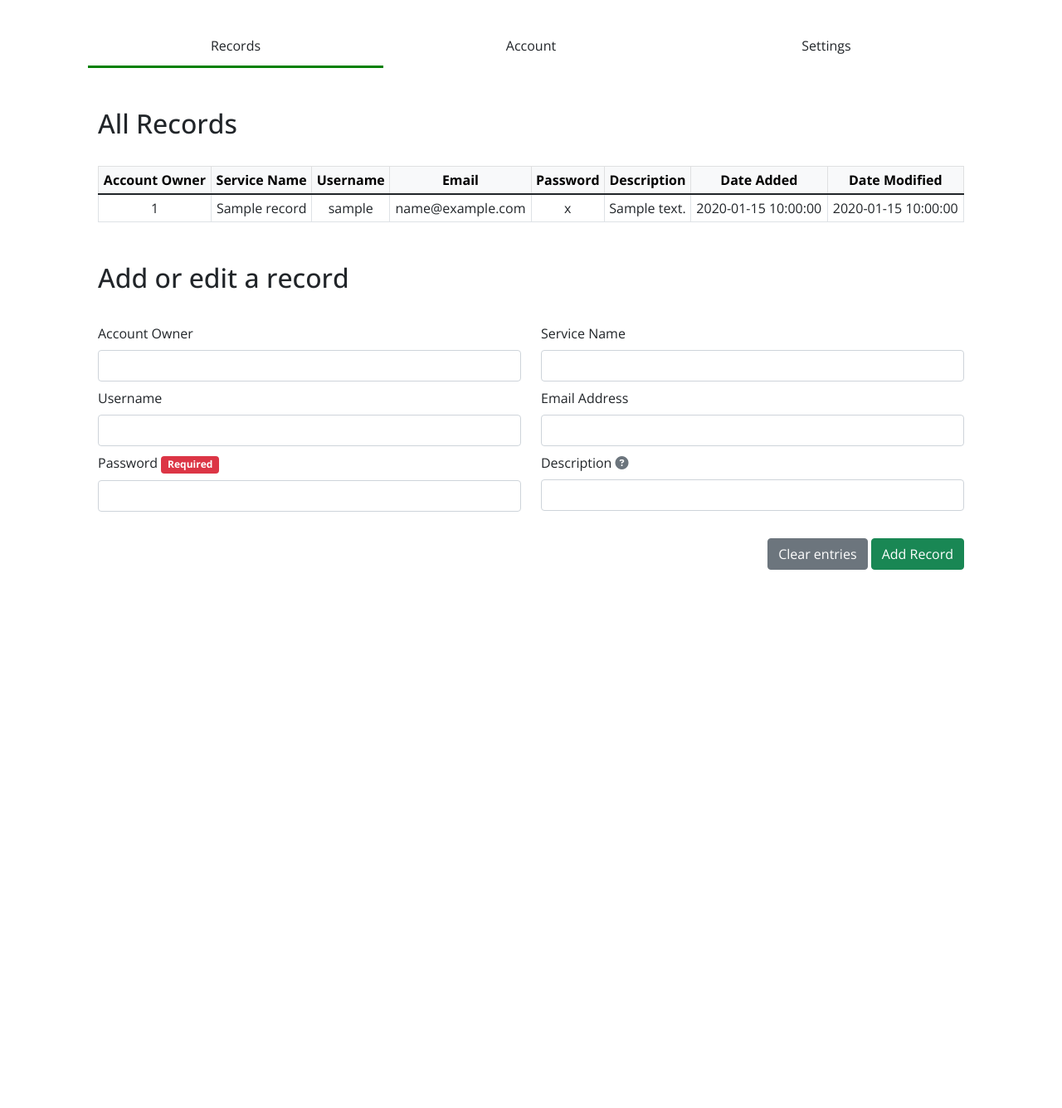
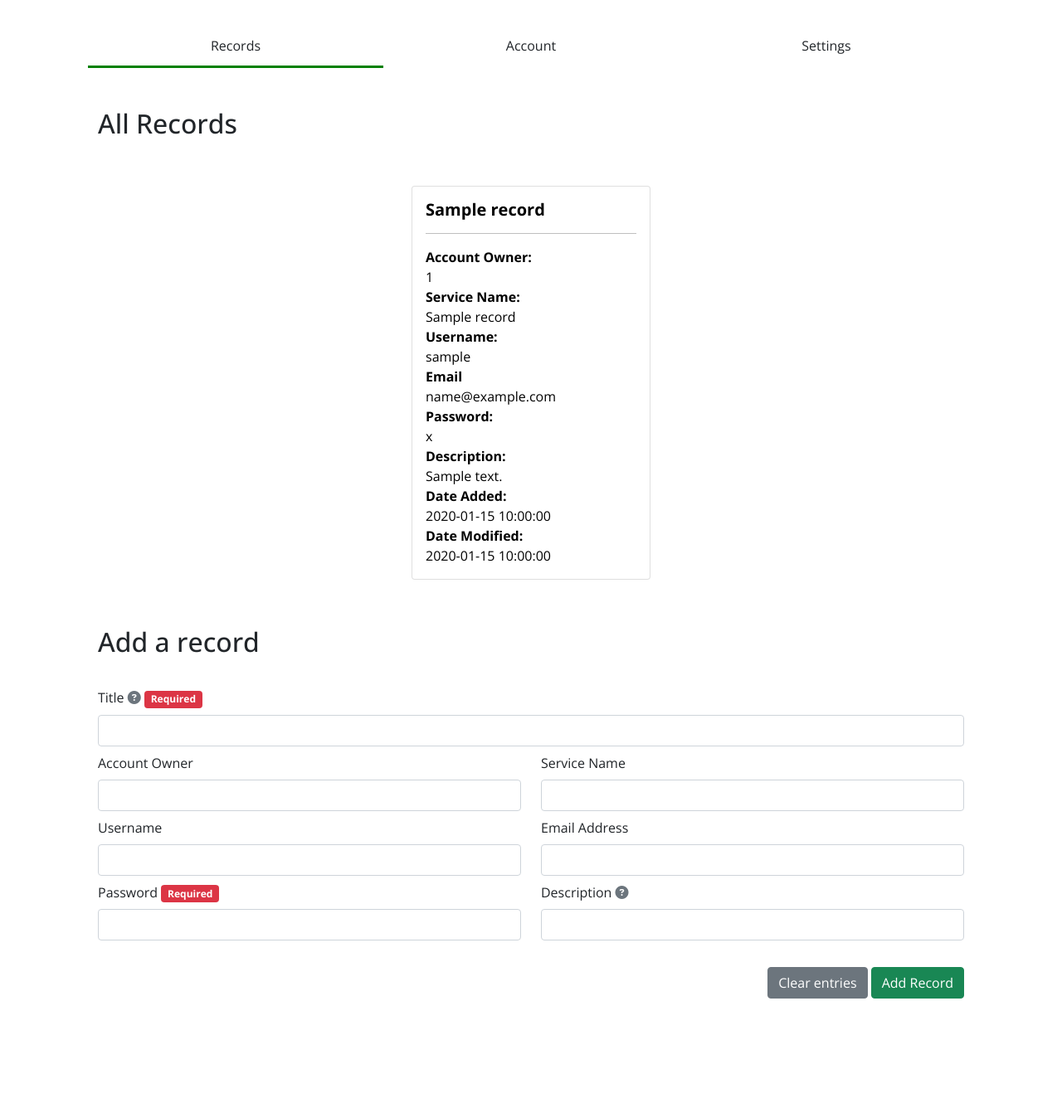
Before and after one commit to kingdeorayom/account-manager, a PHP site: page /src/pages/home.php in a window 1280 px wide. Shown: the part 203-1539 px from the top of the page at 83% size. Before the commit the page ends 890 px from the top, so only its background shows below. Run offline with PHP 8.4, Linux system fonts and the light colour scheme; the visitor is signed in with stand-in values (Sample User, id 1); tables that the repository leaves empty or names only in its code hold one stand-in row (values such as "Sample post"); some libraries are stand-ins or nearby versions.

Commit message:
redesign record panel

```diff
--- a/src/pages/home.php
+++ b/src/pages/home.php
@@ -27,6 +27,7 @@ $pagecssVersion = filemtime('../../styles/custom/pages/home-style.css');
     <script src="https://code.jquery.com/jquery-3.6.0.min.js"></script>
     <link rel="stylesheet" href="../../styles/bootstrap/bootstrap.css">
     <link rel="stylesheet" href="<?php echo '../../styles/custom/pages/home-style.css?id=' . $pagecssVersion ?>" type="text/css">
+    <link rel="stylesheet" href="../../plugins/sweetalert2/package/dist/sweetalert2.css">
 
 </head>
 
@@ -57,41 +58,52 @@ $pagecssVersion = filemtime('../../styles/custom/pages/home-style.css');
 
                 <h2>All Records</h2>
 
-                <div class="table-responsive">
-                    <table class="table table-sm table-bordered table-hover text-center my-4" id="recordTable">
-                        <thead class="table-light">
-                            <tr>
-                                <th scope="col">Account Owner</th>
-                                <th scope="col">Service Name</th>
-                                <th scope="col">Username</th>
-                                <th scope="col">Email</th>
-                                <th scope="col">Password</th>
-                                <th scope="col">Description</th>
-                                <th scope="col">Date Added</th>
-                                <th scope="col">Date Modified</th>
-                            </tr>
-                        </thead>
-                        <tbody>
+                <div class="row records my-5">
                     <?php
 
                     if ($result->num_rows > 0) {
                         while ($row = $result->fetch_assoc()) {
-                                    echo "<tr id = " . $row["record_id"];
 
-                                    echo "><td>" . $row["account_owner"] . "</td><td>" . $row["service_name"] . "</td><td>" .  $row["username"] . "</td><td>" . $row["email"] . "</td><td>" . $row["password"] . "</td><td>" .  $row["description"] . "</td><td>" . $row["date_added"] . "</td><td>" . $row["date_modified"] . "</td></tr>";
+                            echo '<div class="col d-flex justify-content-center my-2">
+                                    <a href="#" class="card-link">
+                                        <div class="card" style="width: 18rem;" id="' . $row['record_id'] . '">
+                                            <div class="card-body">
+                                            <h5 class="card-title fw-bold">' . $row['record_title'] . '</h5>
+                                            <hr>
+                                            <ul>
+                                                <li class="fw-bold">Account Owner: </li>
+                                                <li> ' . $row['account_owner'] . '</li>
+                                                <li class="fw-bold">Service Name: </li>
+                                                <li> ' . $row['service_name'] . '</li>
+                                                <li class="fw-bold">Username: </li>
+                                                <li> ' . $row['username'] . '</li>
+                                                <li class="fw-bold">Email</li>
+                                                <li> ' . $row['email'] . '</li>
+                                                <li class="fw-bold">Password: </li>
+                                                <li> ' . $row['password'] . '</li>
+                                                <li class="fw-bold">Description: </li>
+                                                <li> ' . $row['description'] . '</li>
+                                                <li class="fw-bold">Date Added: </li>
+                                                <li> ' . $row['date_added'] . '</li>
+                                                <li class="fw-bold">Date Modified: </li>
+                                                <li> ' . $row['date_modified'] . '</li>
+                                            </ul>
+                                            </div>
+                                        </div>
+                                    </a>
+                                </div>';
                         }
                     } else {
-                                echo '<tr><td colspan="8">No records saved yet!</td></tr>';
+                        echo '<h3 class="my-4 text-center text-secondary">No records saved yet.</h3>';
                     }
                     $connection->close();
                     ?>
-                        </tbody>
-                    </table>
                 </div>
 
-                <div class="my-4" id="addNewRecordPanel">
 
-                    <h2 class="my-3">Add or edit a record</h2>
+                <div class="my-2" id="addNewRecordPanel">
+
+                    <h2 class="my-3">Add a record</h2>
 
                     <div class="row py-2" id="alert-container-add-record">
                         <!--  -->
@@ -101,6 +113,10 @@ $pagecssVersion = filemtime('../../styles/custom/pages/home-style.css');
                         <form onsubmit="submitAddForm(event)" name="add-form">
                             <!-- <form action="../process/add-record.php" method="POST"> -->
                             <div class="row">
+                                <div class="col-sm-12 my-1">
+                                    <label class="form-label">Title <i class="fas fa-question-circle text-secondary" data-bs-toggle="tooltip" data-bs-placement="right" title="Great titles are clear and concise."></i> <span class="badge bg-danger">Required</span></label>
+                                    <input type="text" class="form-control" name="textFieldTitle" id="textFieldTitle" required>
+                                </div>
                                 <div class="col-sm-12 col-md-6 my-1">
                                     <label class="form-label">Account Owner</label>
                                     <input type="text" class="form-control" name="textFieldAccountOwner" id="textFieldAccountOwner">
@@ -150,21 +166,6 @@ $pagecssVersion = filemtime('../../styles/custom/pages/home-style.css');
 
     </main>
 
-
-    <script>
-        var table = document.getElementById('recordTable');
-        for (var i = 1; i < table.rows.length; i++) {
-            table.rows[i].onclick = function() {
-                document.getElementById("textFieldAccountOwner").value = this.cells[0].innerHTML;
-                document.getElementById("textFieldServiceName").value = this.cells[1].innerHTML;
-                document.getElementById("textFieldUsername").value = this.cells[2].innerHTML;
-                document.getElementById("textFieldEmailRecords").value = this.cells[3].innerHTML;
-                document.getElementById("textFieldPasswordRecords").value = this.cells[4].innerHTML;
-                document.getElementById("textFieldDescription").value = this.cells[5].innerHTML;
-            };
-        }
-    </script>
-
     <script>
         var alertAddRecord = document.getElementById('alert-container-add-record');
 
@@ -187,9 +188,14 @@ $pagecssVersion = filemtime('../../styles/custom/pages/home-style.css');
 
         function checkResponseAddRecord(data) {
             if (data.response === "success") {
-                alertAddRecord.innerHTML = `<div class="alert alert-success alert-dismissible fade show" role="alert">Record added successfully!<button type="button" class="btn-close" data-bs-dismiss="alert" aria-label="Close"></button></div>`
-                $("#textFieldAccountOwner, #textFieldServiceName, #textFieldUsername, #textFieldEmailRecords, #textFieldPasswordRecords, #textFieldDescription").val("");
-                // $(".table").load(location.href + " .table");
+                Swal.fire(
+                    'Record saved successfully!',
+                    'You may edit your record for any input mistake.',
+                    'success'
+                )
+                // alertAddRecord.innerHTML = `<div class="alert alert-success alert-dismissible fade show" role="alert">Record added successfully!<button type="button" class="btn-close" data-bs-dismiss="alert" aria-label="Close"></button></div>`
+                $("#textFieldTitle, #textFieldAccountOwner, #textFieldServiceName, #textFieldUsername, #textFieldEmailRecords, #textFieldPasswordRecords, #textFieldDescription").val("");
+                $(".records").load(location.href + " .records");
             }
             if (data.response === "empty_fields") {
                 alertAddRecord.innerHTML = `<div class="alert alert-danger alert-dismissible fade show" role="alert"><strong>Invalid input!</strong> Please fill up all the required fields.<button type="button" class="btn-close" data-bs-dismiss="alert" aria-label="Close"></button></div>`
@@ -250,6 +256,7 @@ $pagecssVersion = filemtime('../../styles/custom/pages/home-style.css');
     </script>
 
     <script src="https://kit.fontawesome.com/dab8986b00.js" crossorigin="anonymous"></script>
+    <script src="../../plugins/sweetalert2/package/dist/sweetalert2.js"></script>
     <script src="../../scripts/popper/popper.min.js"></script>
     <script src="../../scripts/bootstrap/bootstrap.js"></script>
     <script>
--- a/src/process/add-record.php
+++ b/src/process/add-record.php
@@ -4,7 +4,7 @@ include '../includes/connection.php';
 
 session_start();
 
-if (empty($_POST['textFieldPasswordRecords'])) {
+if (empty($_POST['textFieldPasswordRecords'] && $_POST['textFieldTitle'])) {
     $arr = array('response' => "empty_fields");
     header('Content-Type: application/json');
     echo json_encode($arr);
@@ -14,8 +14,8 @@ if (empty($_POST['textFieldPasswordRecords'])) {
 $id = $_SESSION['id'];
 $datetime = date('Y-m-d h:i:s');
 
-$statement = $connection->prepare('INSERT into records (user_id, account_owner, service_name, username, email, password, description, date_added) VALUES(?, ?, ?, ?, ?, ?, ?, ?)');
-$statement->bind_param('ssssssss', $id, $_POST['textFieldAccountOwner'], $_POST['textFieldServiceName'], $_POST['textFieldUsername'], $_POST['textFieldEmailRecords'], $_POST['textFieldPasswordRecords'], $_POST['textFieldDescription'], $datetime);
+$statement = $connection->prepare('INSERT into records (user_id, record_title, account_owner, service_name, username, email, password, description, date_added) VALUES(?, ?, ?, ?, ?, ?, ?, ?, ?)');
+$statement->bind_param('sssssssss', $id, $_POST['textFieldTitle'], $_POST['textFieldAccountOwner'], $_POST['textFieldServiceName'], $_POST['textFieldUsername'], $_POST['textFieldEmailRecords'], $_POST['textFieldPasswordRecords'], $_POST['textFieldDescription'], $datetime);
 $statement->execute();
 
 $arr = array('response' => "success");
--- a/styles/custom/pages/home-style.css
+++ b/styles/custom/pages/home-style.css
@@ -124,6 +124,22 @@ body {
   }
 } */
 
-td {
+.card:hover {
+  background-color: gainsboro;
+  color: black;
   cursor: pointer;
 }
+
+.card-link {
+  color: black;
+  text-decoration: none;
+}
+
+li {
+  list-style-type: none;
+}
+
+ul {
+  margin: 0;
+  padding: 0;
+}
```
Lines whose indentation alone changed are shown as unchanged.
